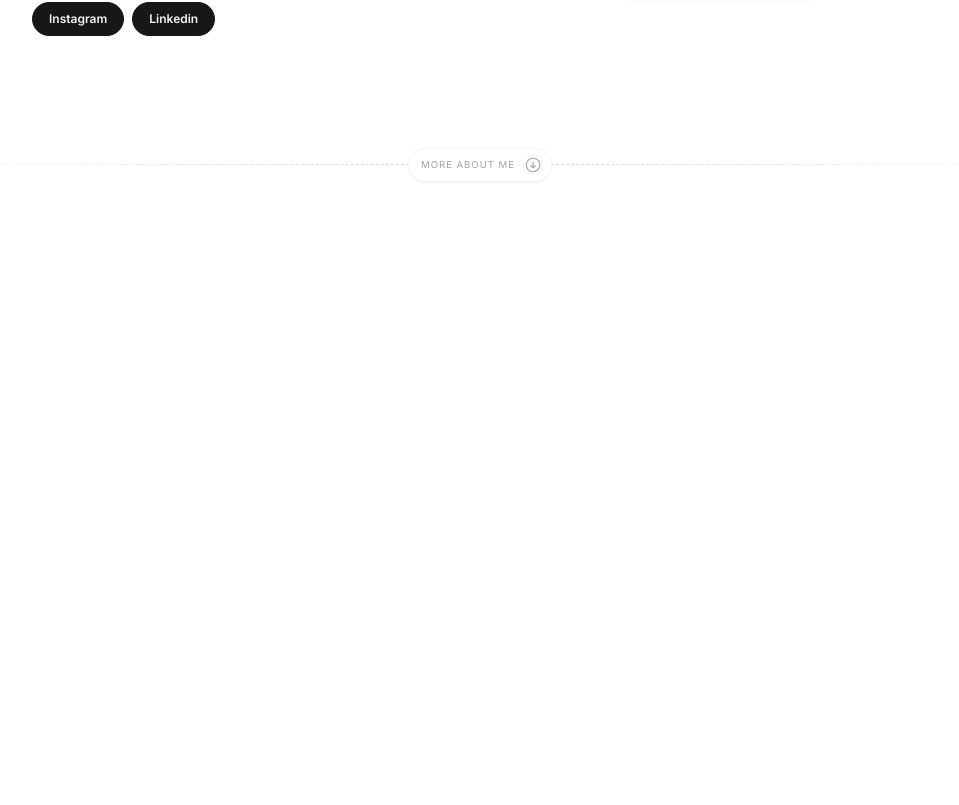
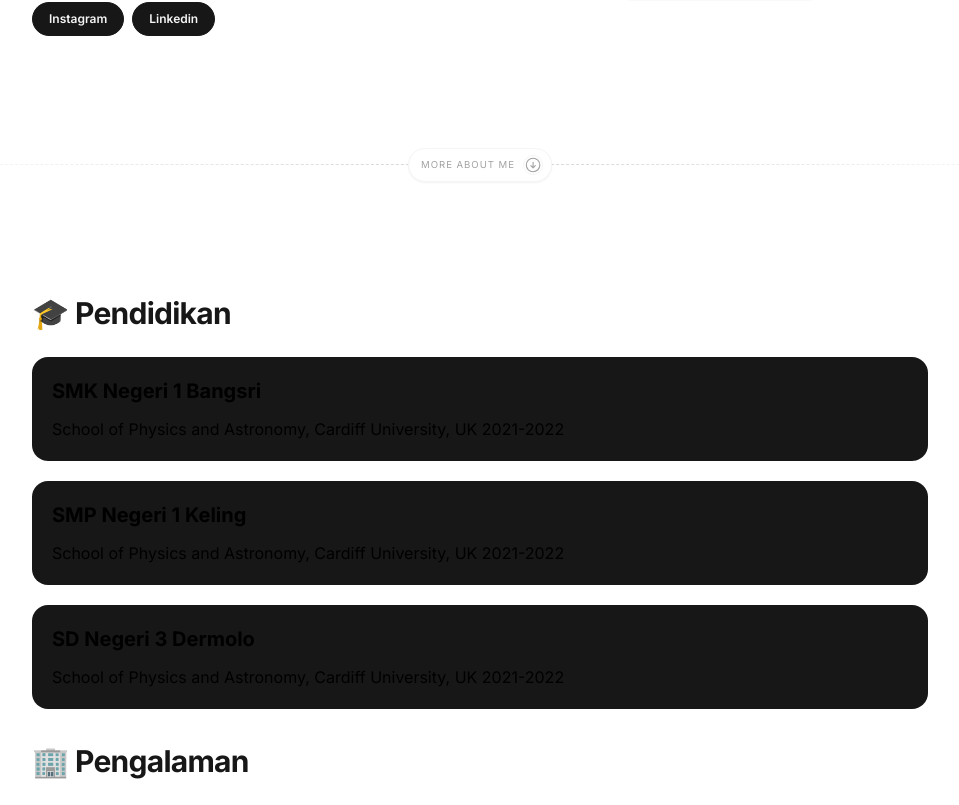
Before and after one commit to diandra6695/hexcon, a Next.js app: page / in a window 1280 px wide. Shown: the part 557-1362 px from the top of the page, without its empty margins (160-1119 px from the left). Before the commit the page ends 850 px from the top, so only its background shows below. Built offline with nearby package versions, Linux system fonts and the light colour scheme.

Commit message:
update dikit

```diff
--- /dev/null
+++ b/src/app/components/Experience/index.jsx
@@ -0,0 +1,11 @@
+import Title from "../Utilities/Title";
+
+const Experience = () => {
+  return (
+    <section className="max-w-4xl mx-auto px-7 lg:px-0">
+      <Title text="🏢 Pengalaman" />
+    </section>
+  );
+};
+
+export default Experience;
--- /dev/null
+++ b/src/app/components/Study/index.jsx
@@ -0,0 +1,30 @@
+import Card from "../Utilities/Card";
+import Title from "../Utilities/Title";
+
+const Study = () => {
+  return (
+    <section className="max-w-4xl mx-auto px-7 lg:px-0 mb-8">
+      <Title text="🎓 Pendidikan" />
+      <div className="flex flex-col gap-5">
+        <Card
+          title="SMK Negeri 1 Bangsri"
+          description="School of Physics and Astronomy, Cardiff University, UK
+        2021-2022"
+        />
+        <Card
+          title="SMP Negeri 1 Keling"
+          description="School of Physics and Astronomy, Cardiff University, UK
+        2021-2022"
+        />
+        <Card
+          title="SD Negeri 3 Dermolo"
+          description="School of Physics and Astronomy, Cardiff University, UK
+        2021-2022"
+        />
+      </div>
+      <div className=""></div>
+    </section>
+  );
+};
+
+export default Study;
--- /dev/null
+++ b/src/app/components/Utilities/Card.jsx
@@ -0,0 +1,10 @@
+const Card = ({ title, description }) => {
+  return (
+    <div className="w-full rounded-2xl flex flex-col gap-3 bg-neutral-900 p-5">
+      <h3 className="text-xl font-bold">{title}</h3>
+      <p>{description}</p>
+    </div>
+  );
+};
+
+export default Card;
--- /dev/null
+++ b/src/app/components/Utilities/Title.jsx
@@ -0,0 +1,9 @@
+const Title = ({ text }) => {
+  return (
+    <h3 className="text-3xl mb-6 font-bold leading-10 tracking-tight text-neutral-900 dark:text-neutral-100">
+      {text}
+    </h3>
+  );
+};
+
+export default Title;
--- a/src/app/page.js
+++ b/src/app/page.jsx
@@ -1,4 +1,6 @@
+import Experience from "./components/Experience";
 import Hero from "./components/Hero";
+import Study from "./components/Study";
 import Border from "./components/Utilities/Border";
 
 export default function Home() {
@@ -6,6 +8,8 @@ export default function Home() {
     <div>
       <Hero />
       <Border />
+      <Study />
+      <Experience />
     </div>
   );
 }
```
Also changed, not shown: src/app/layout.jsx (renamed from src/app/layout.js).
